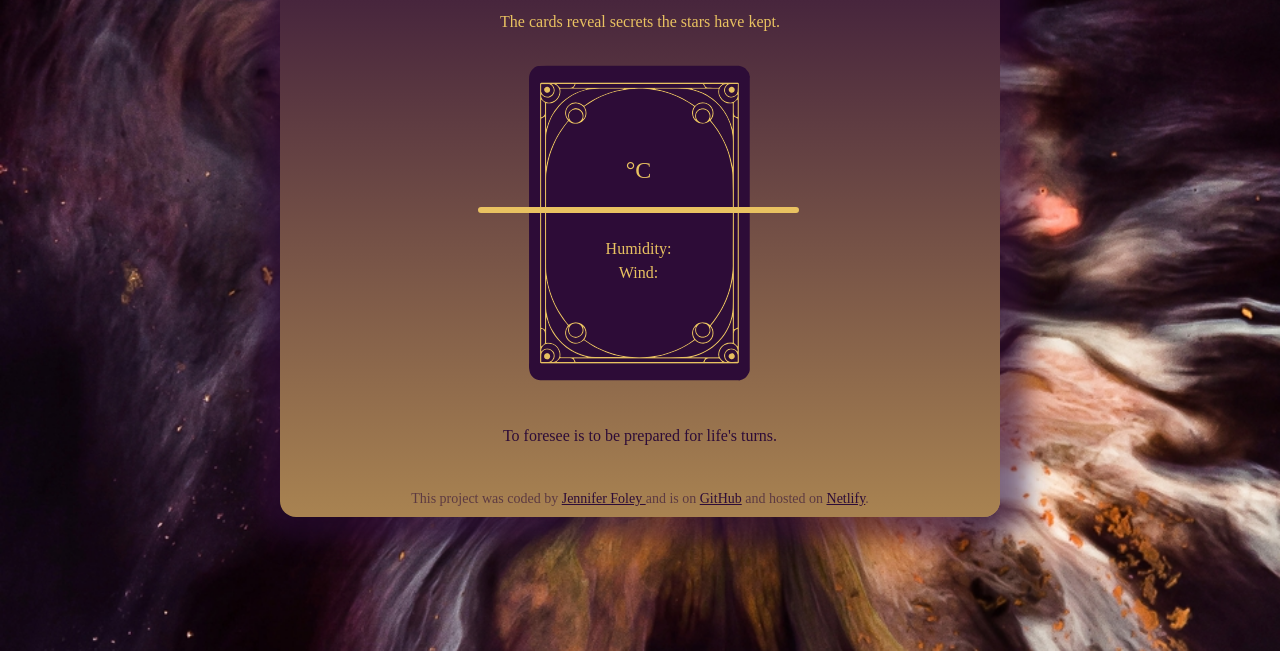
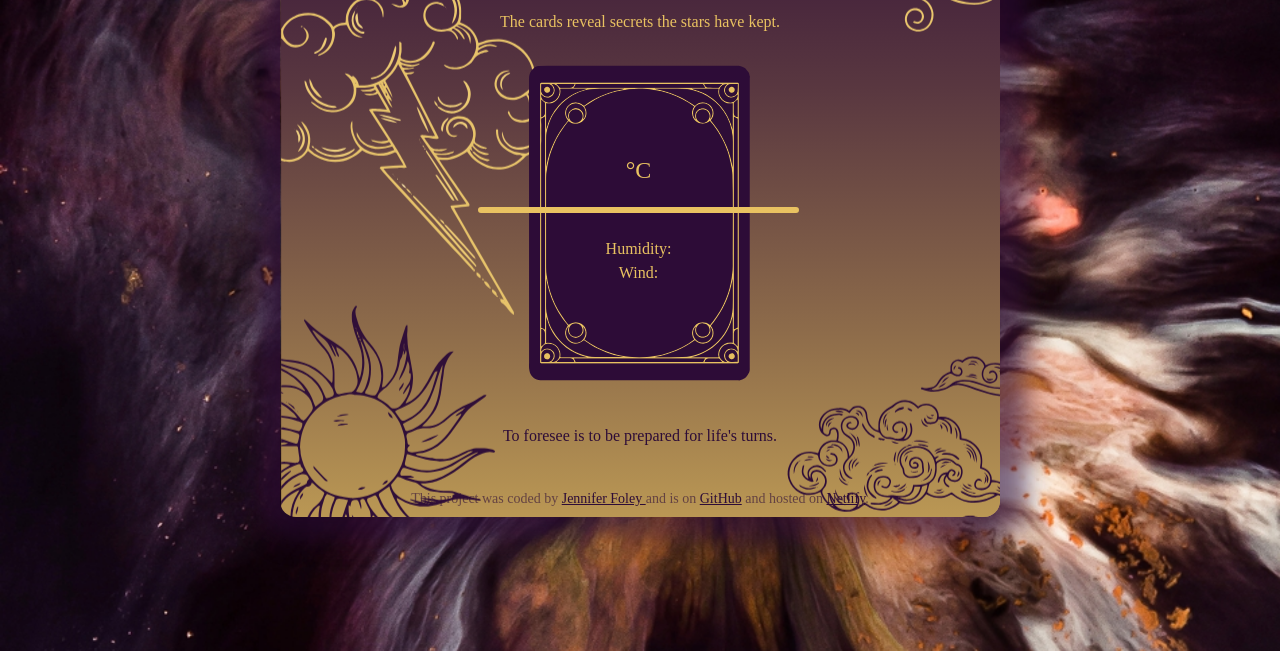
Before and after one commit to JediJen/weather-prediction-app, a plain HTML site: page index.html in a window 1280 px wide. Shown: the part 149-800 px from the top of the page. Drawn offline with nearby package versions, Linux system fonts and the light colour scheme; no server answers; a web font is replaced by a local one.

Commit message:
Changed weather app background image
removed images from image file

```diff
--- a/src/style.css
+++ b/src/style.css
@@ -16,8 +16,10 @@ p {
 }
 
 .weather-app {
-  background: linear-gradient(0deg, rgb(169, 131, 81) 0%, rgb(45, 12, 55) 100%);
-  display: block;
+  background-image: url(../images/Weather-app-background.svg);
+  background-repeat: no-repeat;
+  background-size: cover;
+  background-position: center center;
   max-width: 700px;
   margin: 0 auto;
   box-shadow: 3px -2px 23px 24px rgba(45, 12, 55, 0.6);
```
Also changed, not shown: images/Weather-app-background.svg (added), images/galaxy.jpg (deleted), images/moon.jpg (deleted), images/partly cloudy.png (deleted), images/partly cloudy.svg (deleted), images/tarot card background.png (deleted), images/tarot card border frame.svg (deleted).
